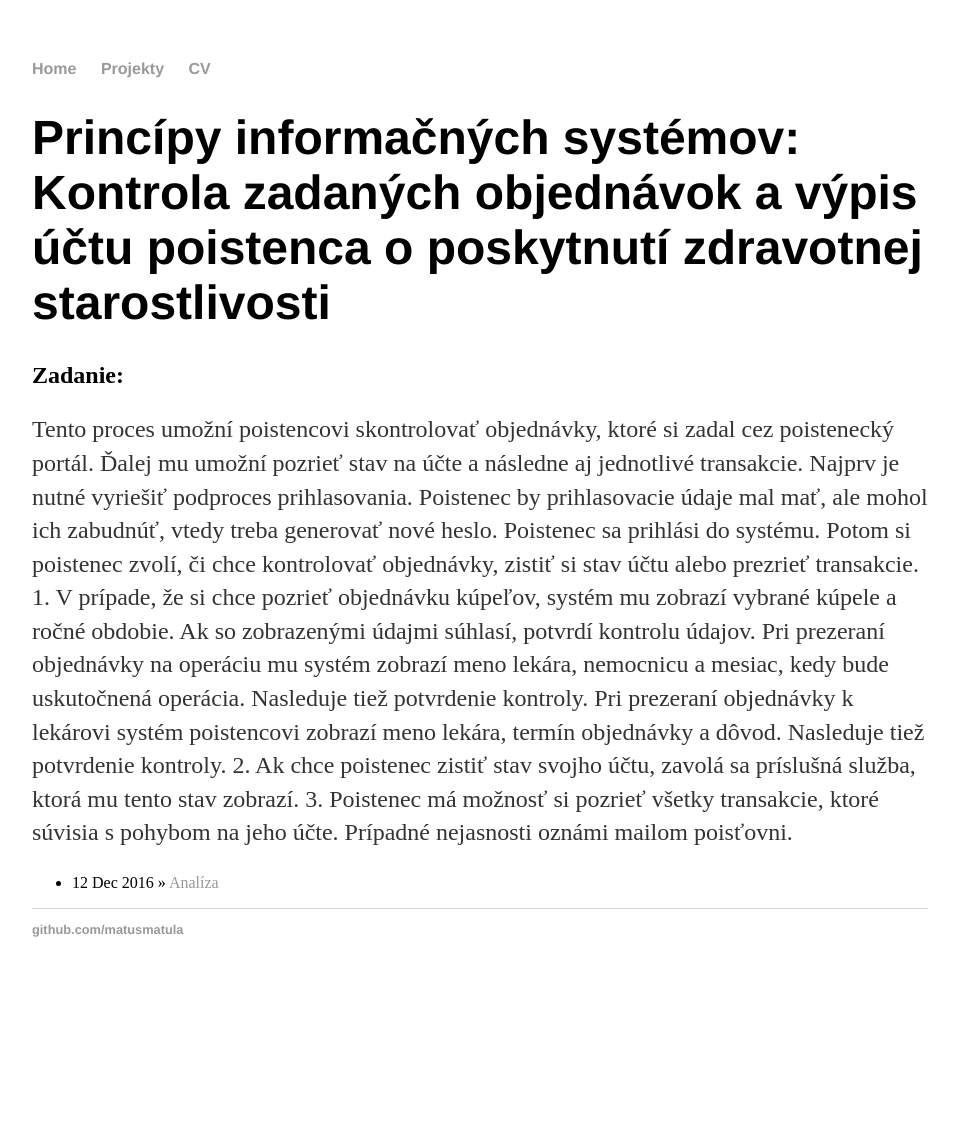
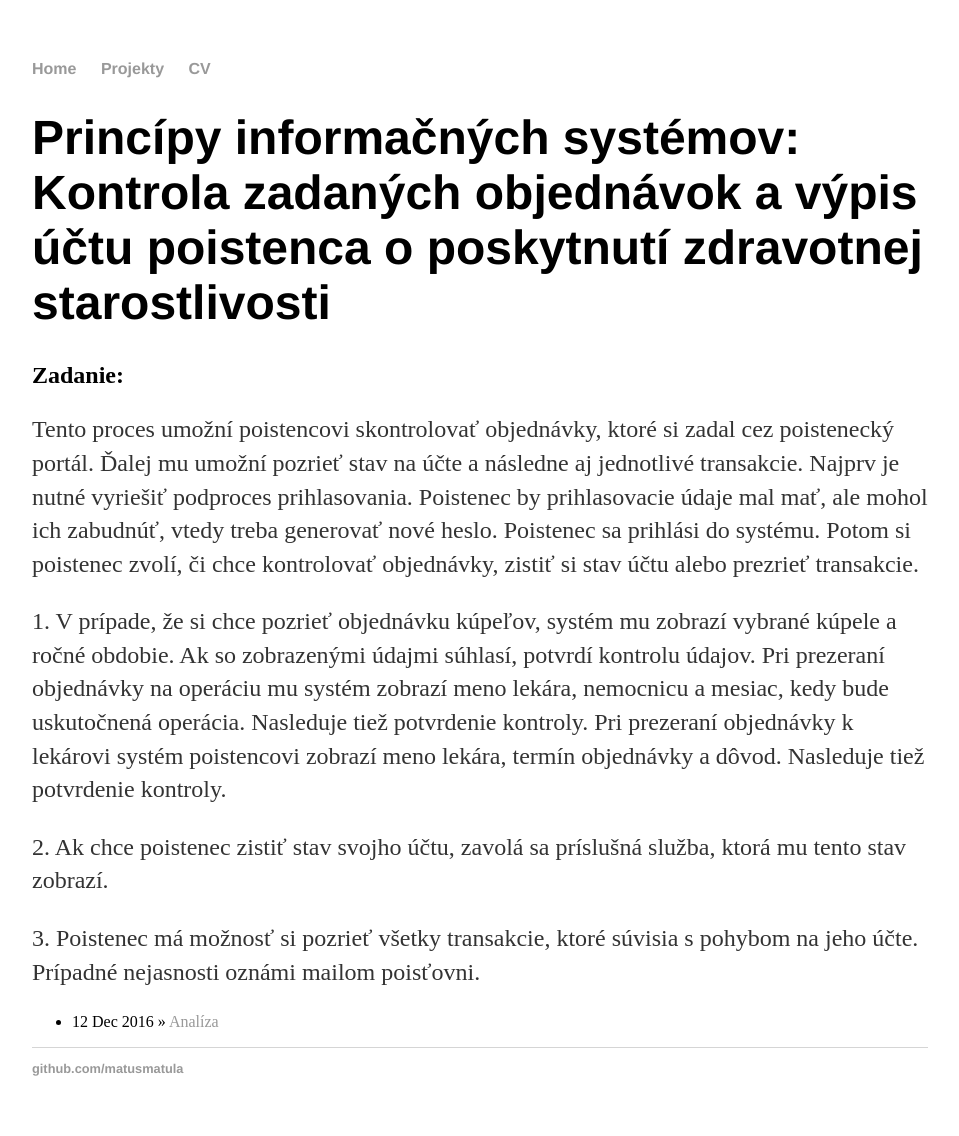
Before and after one commit to matusmatula/matusmatula.github.io, a Jekyll site: the page built from _projects/PIS.md, in a window 1280 px wide. Shown: the whole page, without its empty margins (160-1119 px from the left). Built offline with Jekyll 4.4.1, drawn with Linux system fonts in a browser that asks for light colours; before the commit the page ends 997 px from its top, so only the background shows below that.

Commit message:
Update PIS.md

```diff
--- a/_projects/PIS.md
+++ b/_projects/PIS.md
@@ -9,14 +9,14 @@ portál. Ďalej mu umožní pozrieť stav na účte a následne aj jednotlivé t
 nutné vyriešiť podproces prihlasovania. Poistenec by prihlasovacie údaje mal mať, ale
 mohol ich zabudnúť, vtedy treba generovať nové heslo. Poistenec sa prihlási do systému.
 Potom si poistenec zvolí, či chce kontrolovať objednávky, zistiť si stav účtu alebo prezrieť
-transakcie.
-1. V prípade, že si chce pozrieť objednávku kúpeľov, systém mu zobrazí vybrané kúpele
+transakcie.</p>
+<p>1. V prípade, že si chce pozrieť objednávku kúpeľov, systém mu zobrazí vybrané kúpele
 a ročné obdobie. Ak so zobrazenými údajmi súhlasí, potvrdí kontrolu údajov. Pri
 prezeraní objednávky na operáciu mu systém zobrazí meno lekára, nemocnicu a
 mesiac, kedy bude uskutočnená operácia. Nasleduje tiež potvrdenie kontroly. Pri
 prezeraní objednávky k lekárovi systém poistencovi zobrazí meno lekára, termín
-objednávky a dôvod. Nasleduje tiež potvrdenie kontroly.
-2. Ak chce poistenec zistiť stav svojho účtu, zavolá sa príslušná služba, ktorá mu tento
-stav zobrazí.
-3. Poistenec má možnosť si pozrieť všetky transakcie, ktoré súvisia s pohybom na jeho
+objednávky a dôvod. Nasleduje tiež potvrdenie kontroly.</p>
+<p>2. Ak chce poistenec zistiť stav svojho účtu, zavolá sa príslušná služba, ktorá mu tento
+stav zobrazí.</p>
+<p>3. Poistenec má možnosť si pozrieť všetky transakcie, ktoré súvisia s pohybom na jeho
 účte. Prípadné nejasnosti oznámi mailom poisťovni.</p>
```
